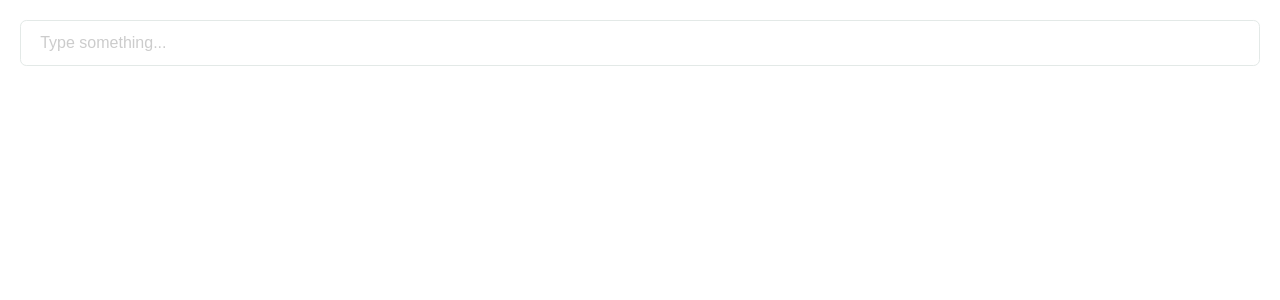
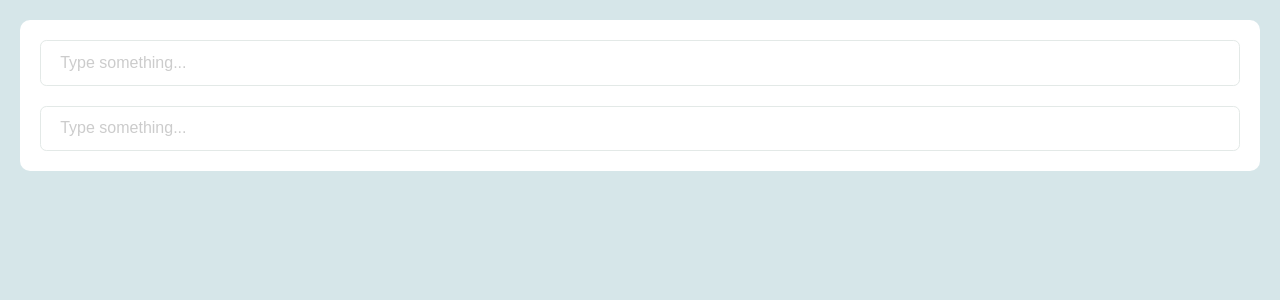
Before and after one commit to juniorencode/_playground, a React (Vite) app in the folder UIComponents/: page / in a window 1280 px wide. Shown: the top 300 px of the page. Built offline with nearby package versions, Linux system fonts and the light colour scheme.

Commit message:
feat(UIComponents): input password

```diff
--- a/UIComponents/src/App.css
+++ b/UIComponents/src/App.css
@@ -1,3 +1,13 @@
+body {
+  background-color: #d6e6e9;
+}
+
 .container {
+  margin: 20px;
   padding: 20px;
+  display: flex;
+  flex-direction: column;
+  gap: 20px;
+  background-color: #fff;
+  border-radius: 10px;
 }
--- a/UIComponents/src/App.jsx
+++ b/UIComponents/src/App.jsx
@@ -1,10 +1,12 @@
 import { InputText } from './components/InputText';
+import { InputPassword } from './components/InputPassword';
 import './App.css';
 
 function App() {
   return (
     <div className="container">
       <InputText />
+      <InputPassword />
     </div>
   );
 }
--- /dev/null
+++ b/UIComponents/src/components/InputPassword/InputPassword.css
@@ -0,0 +1,23 @@
+.InputPassword {
+  background-color: transparent;
+  border: 1px solid #e3e9e7;
+  font-size: 1rem;
+  padding: 0.8rem 1.2rem;
+  border-radius: 0.4rem;
+  width: 100%;
+  color: #0b434c;
+}
+
+.InputPassword::placeholder {
+  color: #ccc;
+}
+
+.InputPassword:focus {
+  outline: none;
+  border-color: #ccc;
+}
+
+.InputPassword--error,
+.InputPassword--error:focus {
+  border-color: #d5427a;
+}
--- /dev/null
+++ b/UIComponents/src/components/InputPassword/index.jsx
@@ -0,0 +1,13 @@
+import './InputPassword.css';
+
+const InputPassword = () => {
+  return (
+    <input
+      className="InputPassword"
+      placeholder="Type something..."
+      type="password"
+    />
+  );
+};
+
+export { InputPassword };
--- a/UIComponents/src/index.css
+++ b/UIComponents/src/index.css
@@ -1,5 +1,3 @@
-@import url('https://fonts.googleapis.com/css2?family=Roboto:wght@100;300;400;500;700;900&display=swap');
-
 * {
   margin: 0;
   padding: 0;
@@ -12,5 +10,7 @@
 }
 
 body {
-  font-family: 'Roboto', sans-serif;
+  font-family: system-ui, -apple-system, 'Segoe UI', Roboto, 'Helvetica Neue',
+    'Noto Sans', 'Liberation Sans', Arial, sans-serif, 'Apple Color Emoji',
+    'Segoe UI Emoji', 'Segoe UI Symbol', 'Noto Color Emoji';
 }
```
